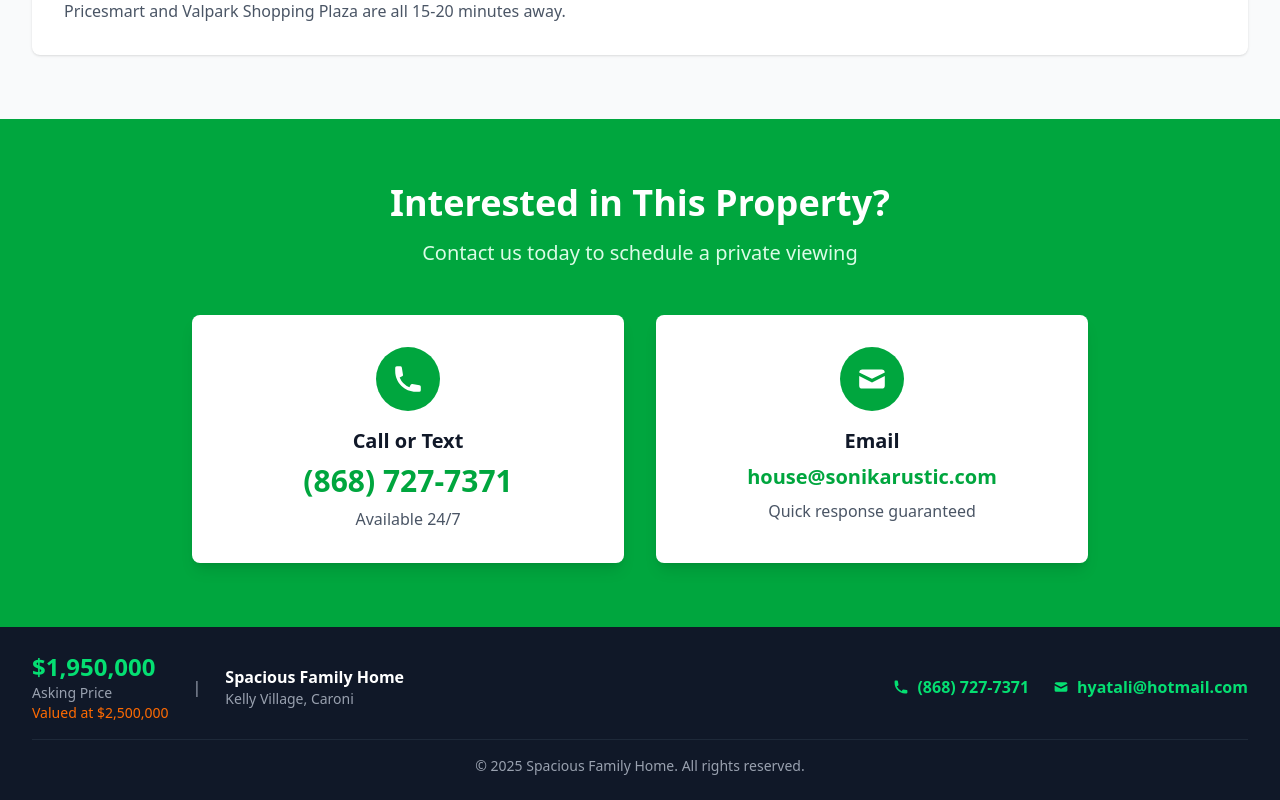
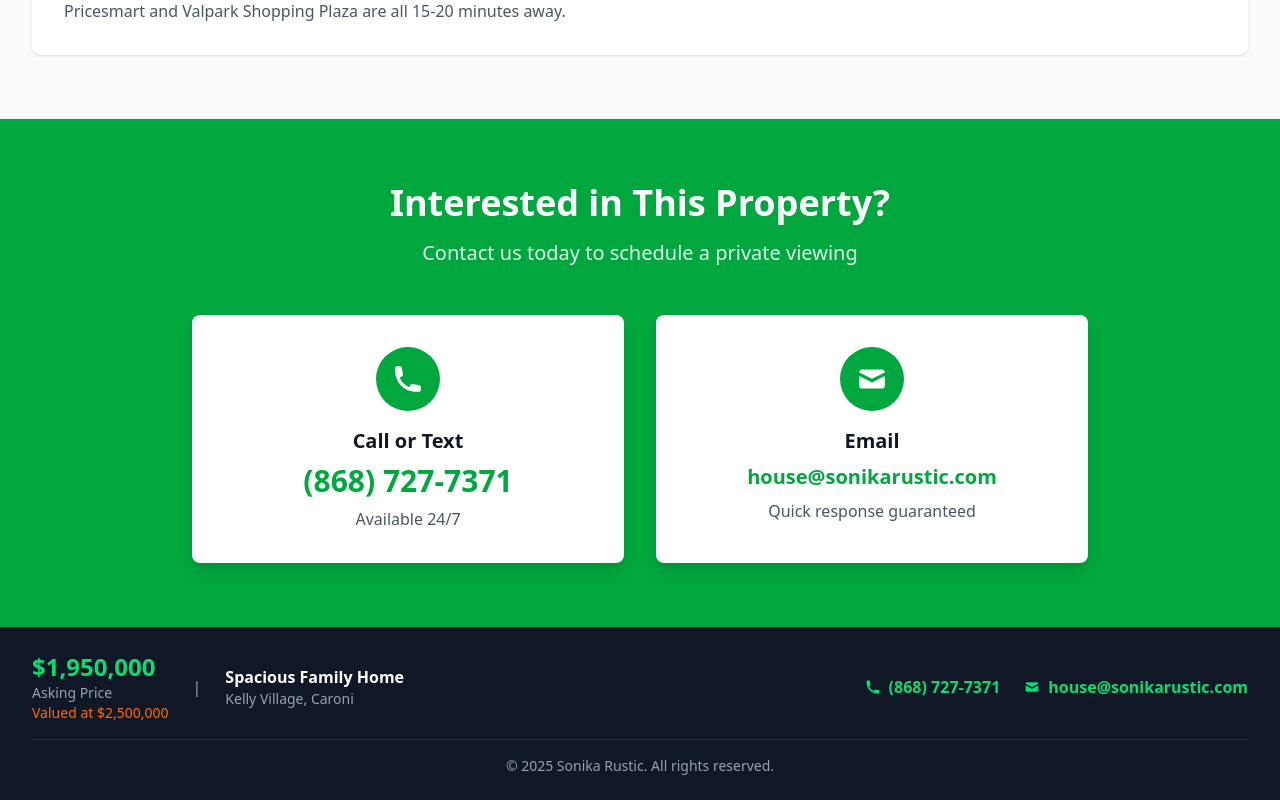
Before and after one commit to vramdhanie/house, a React (Vite) app: page / in a window 1280 px wide. Shown: the part 3218-4018 px from the top of the page. Built offline with nearby package versions, Linux system fonts and the light colour scheme.

Commit message:
Update email address

```diff
--- a/src/components/Footer.tsx
+++ b/src/components/Footer.tsx
@@ -40,10 +40,10 @@ const Footer: React.FC = () => {
                 <path d="M18 8.118l-8 4-8-4V14a2 2 0 002 2h12a2 2 0 002-2V8.118z" />
               </svg>
               <a
-                href="mailto:hyatali@hotmail.com"
+                href="mailto:house@sonikarustic.com"
                 className="text-green-400 hover:text-green-300 font-semibold"
               >
-                hyatali@hotmail.com
+                house@sonikarustic.com
               </a>
             </div>
           </div>
@@ -52,7 +52,7 @@ const Footer: React.FC = () => {
         {/* Bottom bar */}
         <div className="mt-4 pt-4 border-t border-gray-800 text-center">
           <p className="text-sm text-gray-400">
-            © 2025 Spacious Family Home. All rights reserved.
+            © 2025 Sonika Rustic. All rights reserved.
           </p>
         </div>
       </div>
```
